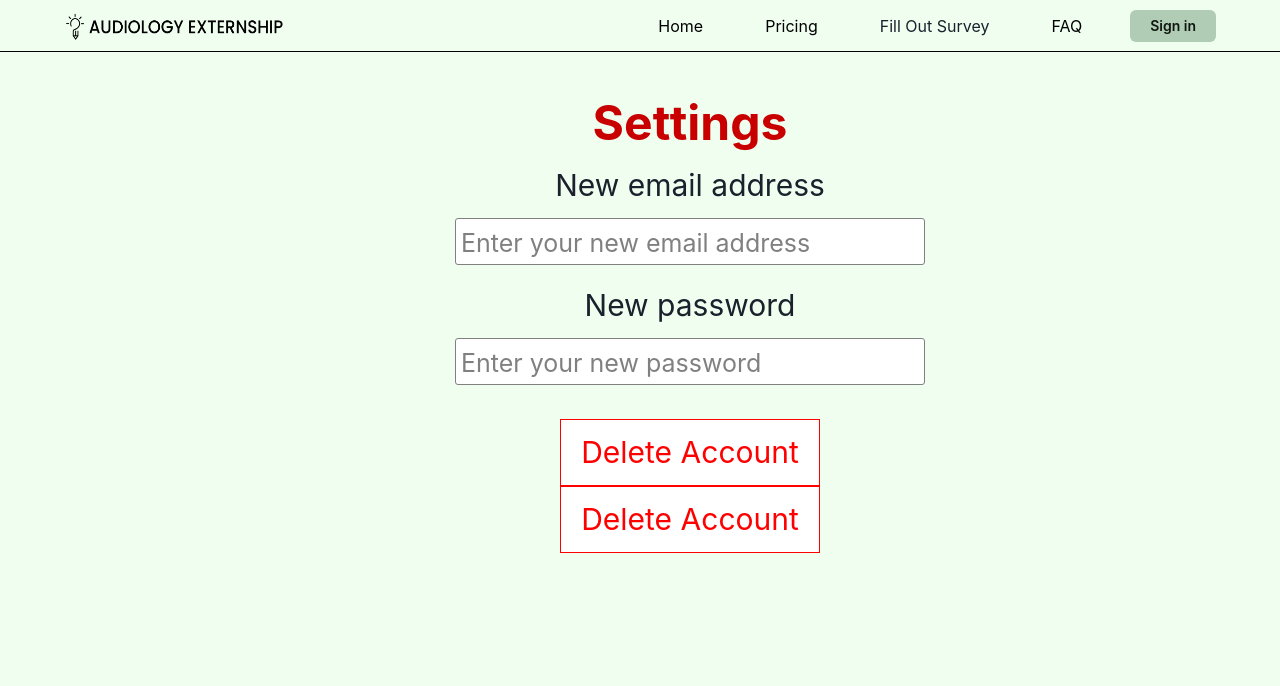
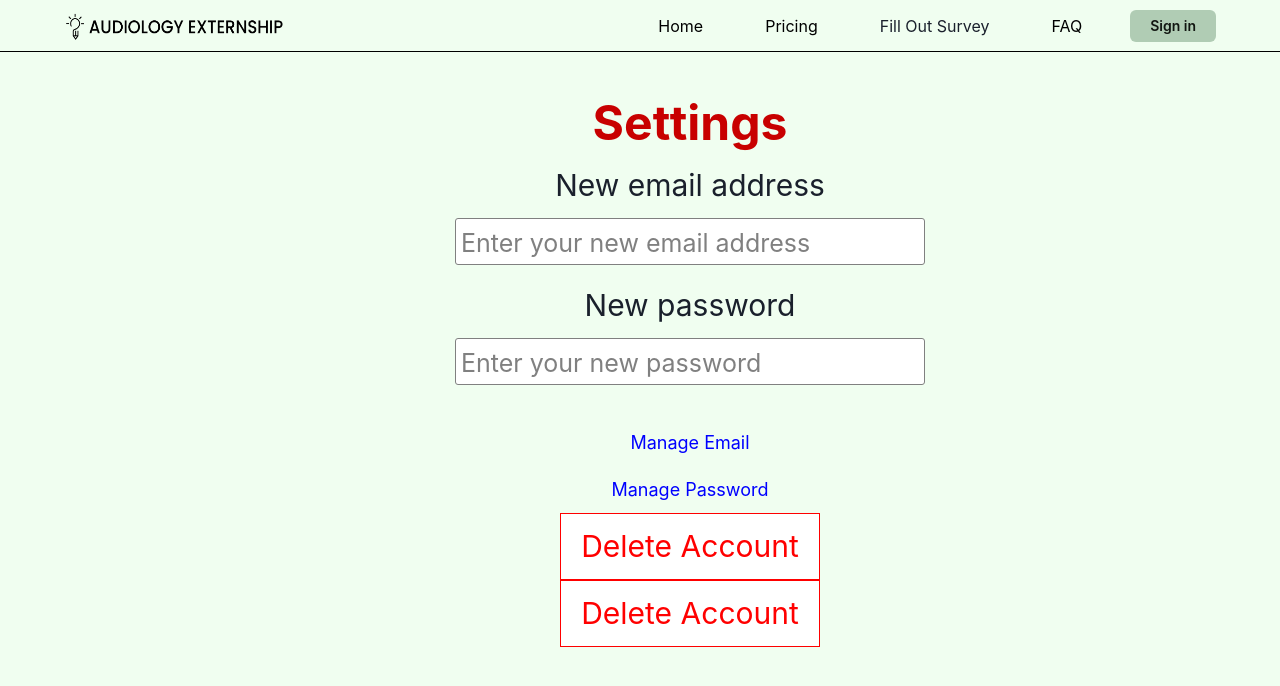
Before and after one commit to legnajaneth/8Bits-1Byte-Senior-Project, a React (Create React App) app: page /settings in a window 1280 px wide. Shown: the top 686 px of the page. Built offline with nearby package versions, Linux system fonts and the light colour scheme; no server answers; what survey-core would draw is missing.

Commit message:
small updates on merge

```diff
--- a/src/App.js
+++ b/src/App.js
@@ -46,6 +46,8 @@ function App() {
 
             <Route path="/delete-account" element={<DeleteAccount />} />
             <Route path="/account-deleted" element={<AccountDeletedMsg />} />
+            <Route path="/faq" element={<FaqPage />} />
+
             {/* ... any other routes */}
           </Routes>
         </div>
--- a/src/components/UserSettings.jsx
+++ b/src/components/UserSettings.jsx
@@ -25,7 +25,9 @@ function SettingsPage(){
                <p className="title">New password</p>
                <input className="textBox" type="text" id="password" placeholder="Enter your new password" />
             </div>
-
+            {/* still working */}
+            <button className="clickableText">Manage Email</button>
+            <button className="clickableText">Manage Password</button>
             <button className="deleteButton">Delete Account</button>
             <button className="deleteButton" onClick={handleDelete}>
                Delete Account
```
